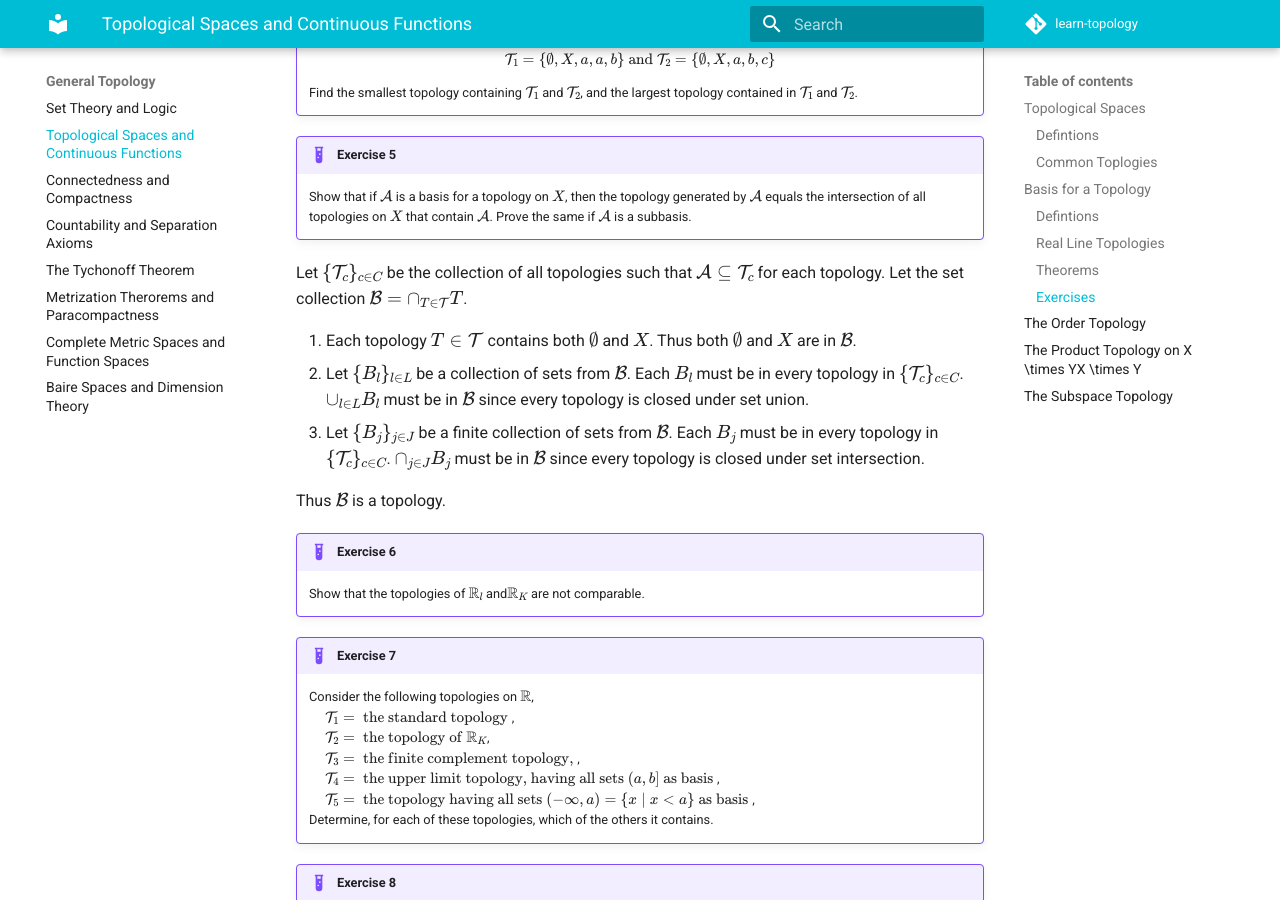
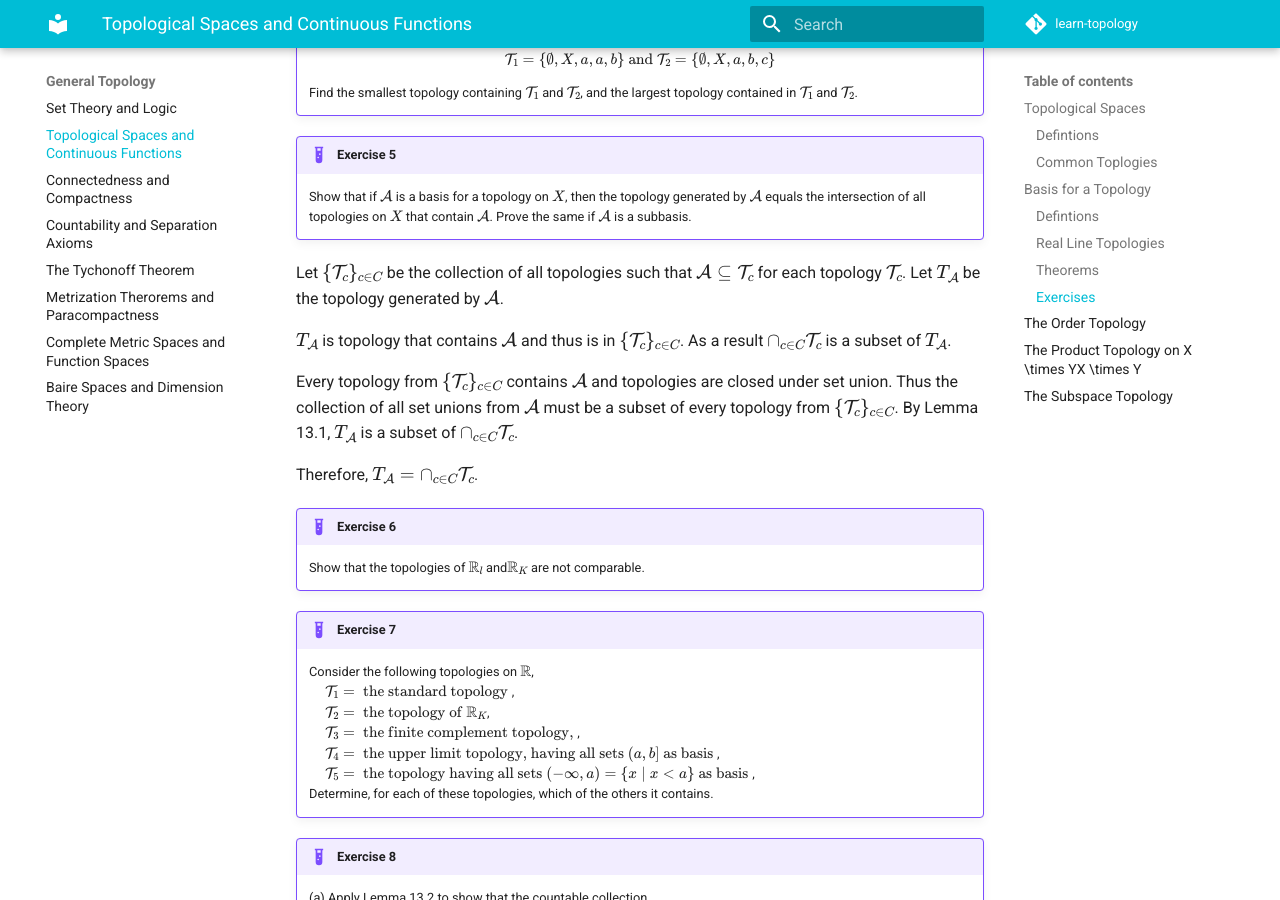
Before and after one commit to scruffaluff/learn-topology, an MkDocs documentation site: the page built from docs/book/chapter_2.md, in a window 1280 px wide and 900 px high, scrolled down 3401 px. Built offline with MkDocs 1.6.1 and Material for MkDocs 9.7.7, drawn with Linux system fonts in a browser that asks for light colours; formulas are drawn with MathJax 3; comment, search, counter and statistics services are not loaded.

Commit message:
:sparkles: Solve exercise 5

```diff
--- a/docs/book/chapter_2.md
+++ b/docs/book/chapter_2.md
@@ -177,23 +177,20 @@ Therefore $\mathcal{T}_C$ is a topology.
     $\mathcal{A}$ is a subbasis.
 
 Let $\{ \mathcal{T}_c \}_{c \in C}$ be the collection of all topologies such
-that $\mathcal{A} \subseteq \mathcal{T}_c$ for each topology. Let the set
-collection $\mathcal{B} = \cap_{ T \in \mathcal{T} } T$.
+that $\mathcal{A} \subseteq \mathcal{T}_c$ for each topology $\mathcal{T}_c$.
+Let $T_{\mathcal{A} }$ be the topology generated by $\mathcal{A}$.
 
-1. Each topology $T \in \mathcal{T}$ contains both $\emptyset$ and $X$. Thus
-   both $\emptyset$ and $X$ are in $\mathcal{B}$.
-2. Let $\{ B_l \}_{ l \in L }$ be a collection of sets from $\mathcal{B}$. Each
-   $B_l$ must be in every topology in $\{ \mathcal{T}_c \}_{c \in C}$. $\cup_{ l
-   \in L } B_l$ must be in $\mathcal{B}$ since every topology is closed under
-   set union.
-3. Let $\{ B_j \}_{ j \in J }$ be a finite collection of sets from $\mathcal{B}$.
-   Each $B_j$ must be in every topology in $\{ \mathcal{T}_c \}_{c \in
-   C}$. $\cap_{ j \in J } B_j$ must be in $\mathcal{B}$ since every topology is
-   closed under set intersection.
+$T_{\mathcal{A} }$ is topology that contains $\mathcal{A}$ and thus is in
+$\{\mathcal{T}_c \}_{c \in C}$. As a result $\cap_{c \in C} \mathcal{T}_c$ is a
+subset of $T_{\mathcal{A} }$.
 
-Thus $\mathcal{B}$ is a topology.
+Every topology from $\{ \mathcal{T}_c \}_{c \in C}$ contains $\mathcal{A}$ and
+topologies are closed under set union. Thus the collection of all set unions
+from $\mathcal{A}$ must be a subset of every topology from $\{ \mathcal{T}_c
+\}_{c \in C}$. By Lemma 13.1, $T_{ \mathcal{A} }$ is a subset of $\cap_{c \in C}
+\mathcal{T}_c$.
 
-
+Therefore, $T_{ \mathcal{A} } = \cap_{c \in C} \mathcal{T}_c$.
 
 !!! example "Exercise 6"
     Show that the topologies of $\mathbb{R}_l$ and$\mathbb{R}_K$ are not
```
